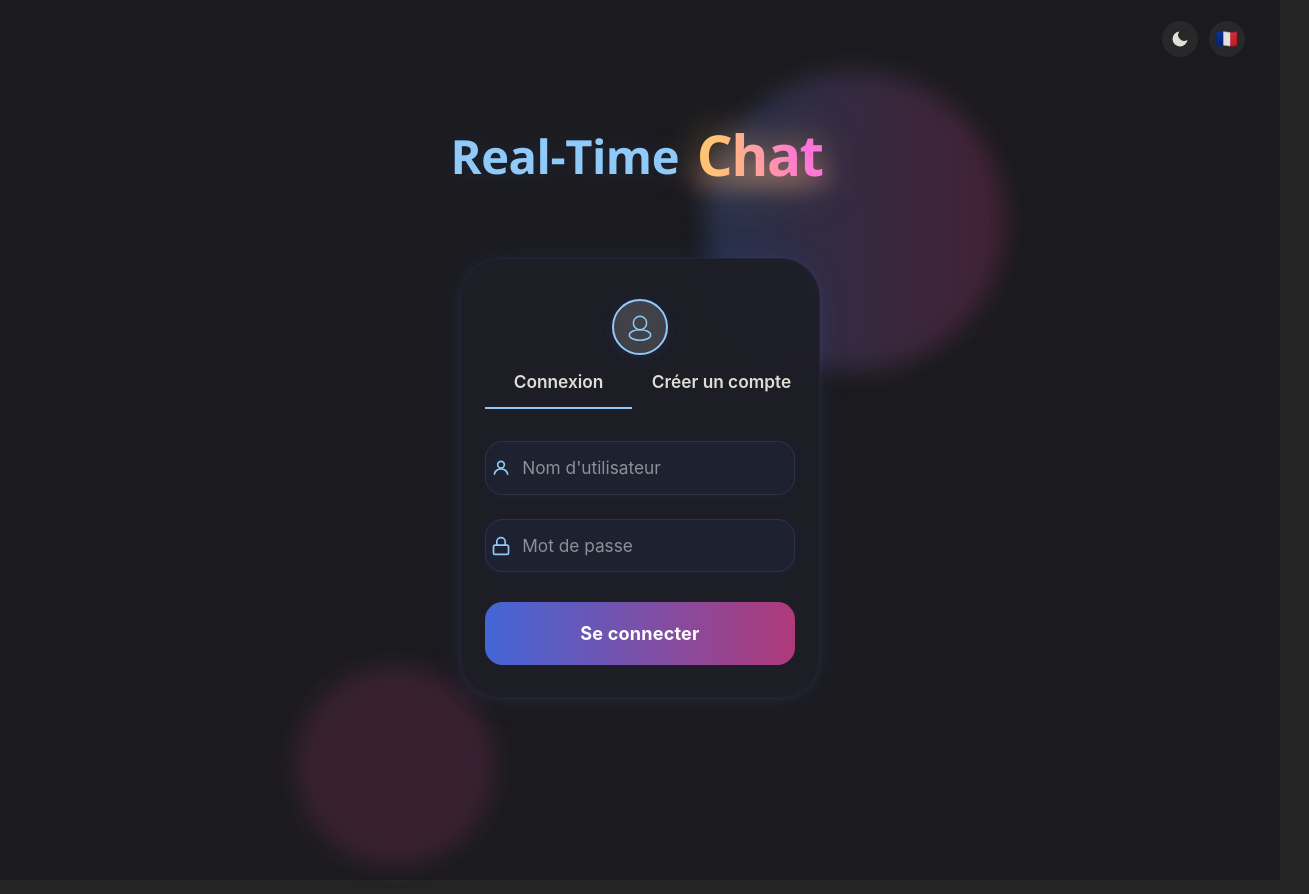
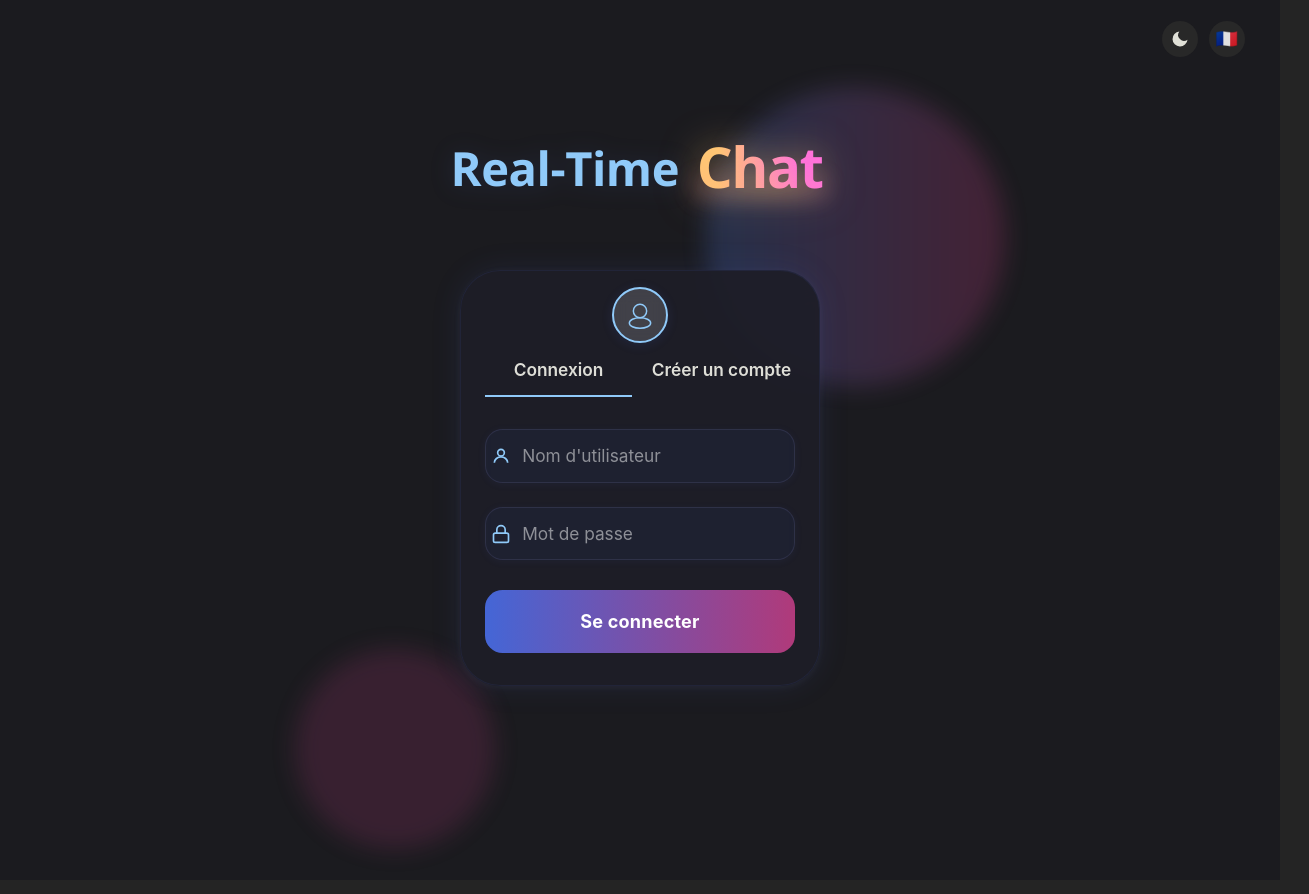
Before and after one commit to TheDevApprentice/real-time-chat, a Vue app in the folder interface/Vue/: page / in a window 1280 px wide. Shown: the whole page, 1309 px wide, since content can reach past the window. Built offline with nearby package versions, Linux system fonts and the light colour scheme.

Commit message:
Correction placement et props

```diff
--- a/interface/Vue/src/components/chat/barChat/BarChat.vue
+++ b/interface/Vue/src/components/chat/barChat/BarChat.vue
@@ -1,14 +1,13 @@
 <template>
   <div class="chat-bar-image-row">
-    <ImageButton @click-image="$emit('click-image')" :disabled="imageDisabled" />
+    <ImageButton @click-image="$emit('click-image')" />
     <div class="chat-bar chat-bar-redesign">
       <ChatInput
         :modelValue="inputValueProxy"
         :placeholder="inputPlaceholder"
-        :disabled="inputDisabled"
         @keydown.enter="emit('click-send')"
       />
-      <SendButton @click-send="$emit('click-send')" :disabled="sendDisabled" />
+      <SendButton @click-send="$emit('click-send')" />
     </div>
   </div>
 </template>
@@ -48,7 +47,7 @@ const inputValueProxy = computed({
   gap: 0.5rem;
   background: rgba(255, 255, 255, 0.08);
   border-radius: 1.2rem;
-  padding: 0.22rem 0.36rem 0.22rem 0.8rem;
+  padding: 0.22rem 0.36rem 0.22rem 0rem;
   box-shadow: 0 2px 8px 0 rgba(68, 102, 214, 0.1);
 }
 </style>
--- a/interface/Vue/src/components/chat/barChat/ChatInput.vue
+++ b/interface/Vue/src/components/chat/barChat/ChatInput.vue
@@ -30,8 +30,8 @@ function onInput(e: Event) {
   outline: none;
   color: #eee;
   font-size: 1.03em;
-  padding: 0.7em 0.2em;
-  border-radius: 1.1rem;
+  padding: 0.5em 1em;
+  border-radius: 1rem;
   box-shadow: none;
   transition: background 0.18s;
 }
--- a/interface/Vue/src/components/chat/barChat/ImageButton.vue
+++ b/interface/Vue/src/components/chat/barChat/ImageButton.vue
@@ -4,7 +4,6 @@
     class="image-btn"
     aria-label="Envoyer une image"
     @click="$emit('click-image')"
-    :disabled="disabled"
   >
     <svg width="22" height="22" viewBox="0 0 22 22" fill="none">
       <rect
@@ -34,7 +33,6 @@ const emit = defineEmits(['click-image'])
 
 <style scoped>
 .image-btn {
-  margin-top: 0.6rem;
   margin-right: 0.1rem;
   width: 40px;
   height: 40px;
--- a/interface/Vue/src/views/Login.vue
+++ b/interface/Vue/src/views/Login.vue
@@ -9,7 +9,7 @@
           >
             <CardTemplate>
               <!-- Header/avatar stylisé -->
-              <div class="flex justify-center">
+              <div class="flex justify-center -mt-6">
                 <div
                   class="avatar-glass rounded-full shadow-lg flex items-center justify-center border-2 border-[var(--page-accent-color)]"
                   style="
@@ -163,7 +163,7 @@
               </div>
               <CardTemplate>
                 <!-- Header/avatar stylisé -->
-                <div class="flex justify-center">
+                <div class="flex justify-center -mt-6">
                   <div
                     class="avatar-glass rounded-full shadow-lg flex items-center justify-center border-2 border-[var(--page-accent-color)]"
                     style="
@@ -299,7 +299,7 @@
                   :isTyping="bubble.isTyping"
                   :animationDelay="`${idx * 0.22}s`"
                 />
-                <BarChat />
+                <BarChat  />
               </div>
             </div>
           </div>
@@ -794,7 +794,8 @@ function onSubmit() {
 /* Chat preview container */
 .chat-preview {
   position: absolute;
-  right: -400px;
+  top: -2%;
+  right: -480px;
   width: auto;
   display: flex;
   flex-direction: column;
```
